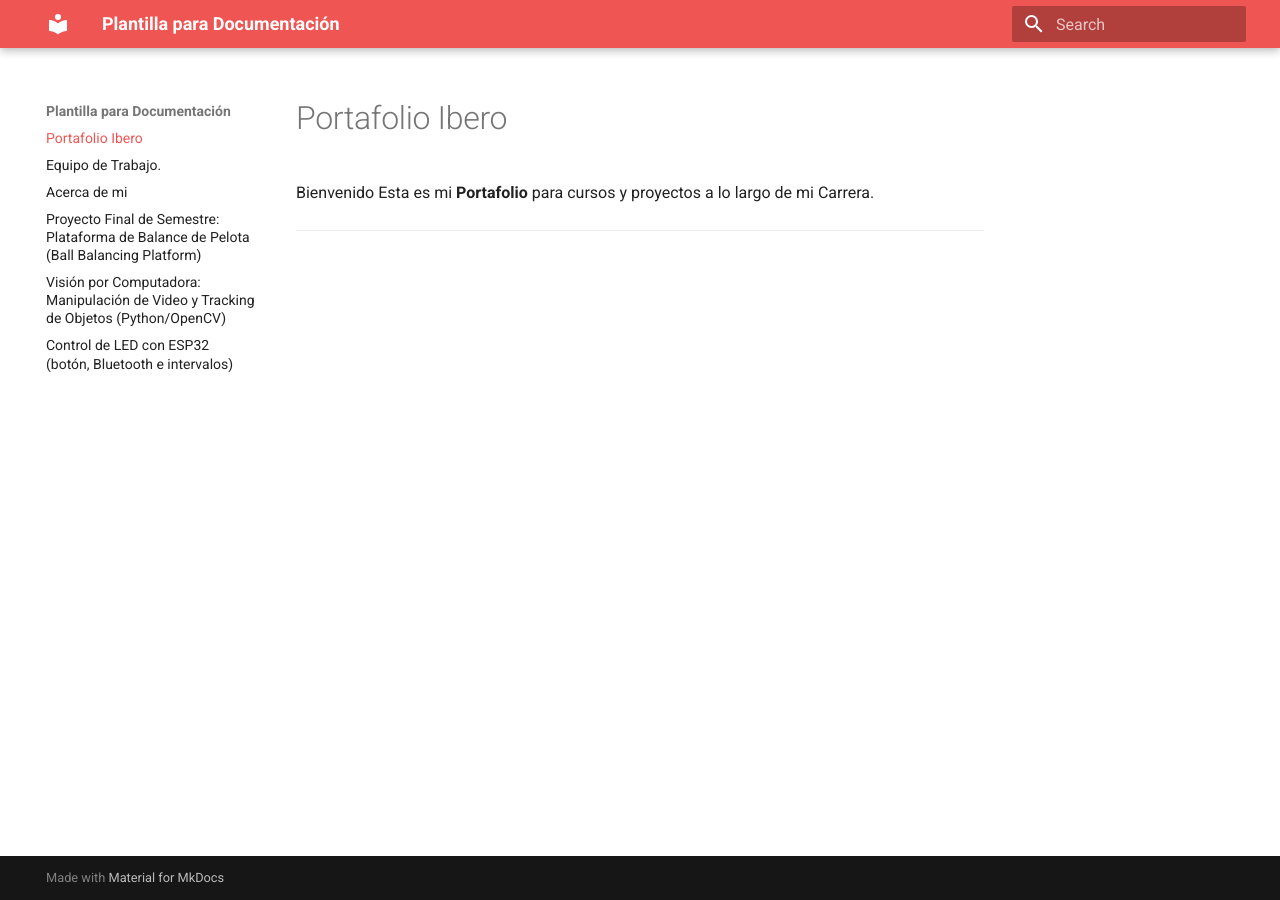
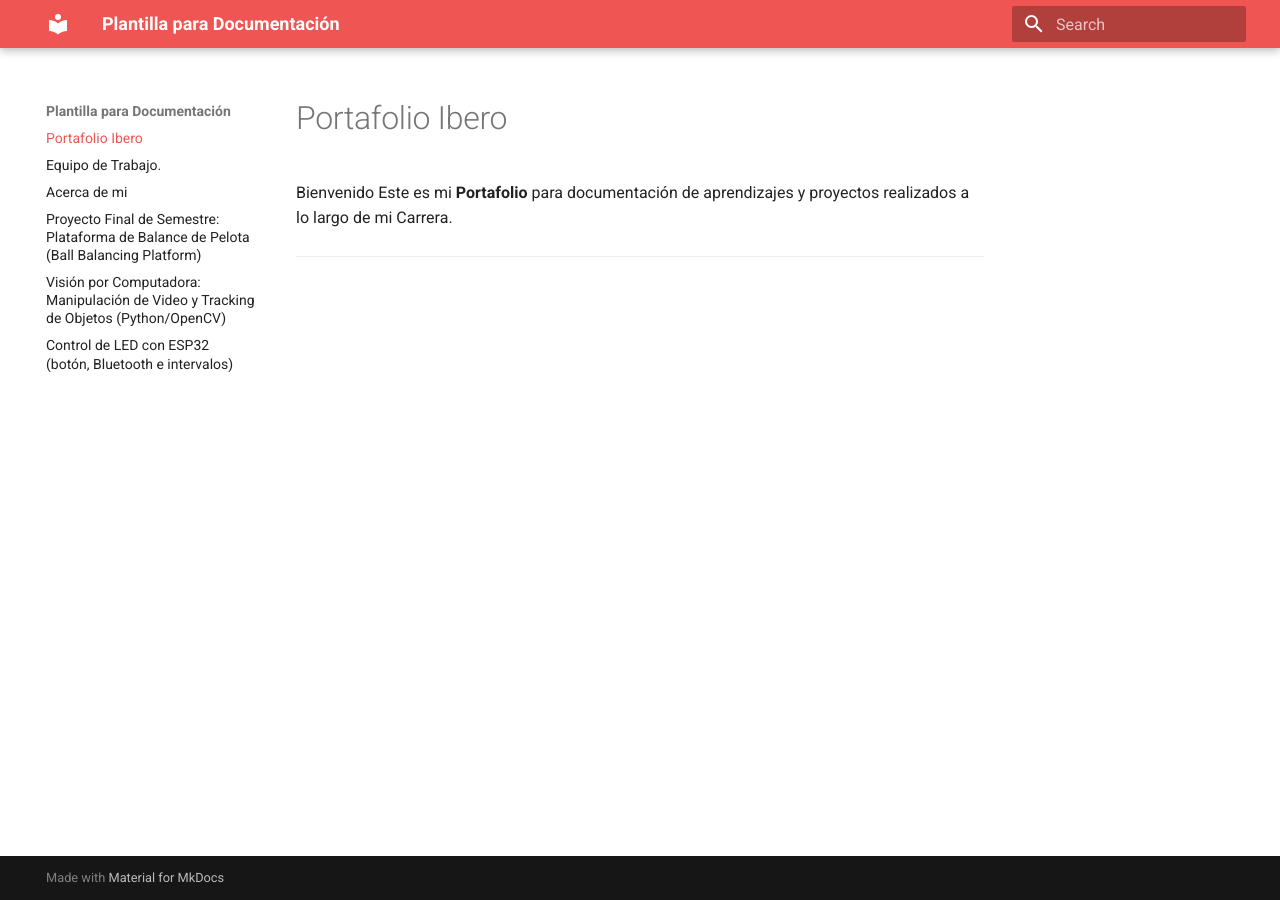
Before and after one commit to Joy-2307/Producci-n-Electr-nica-JIGR, an MkDocs documentation site: the page built from docs/index.md, in a window 1280 px wide. Built offline with MkDocs 1.6.1 and Material for MkDocs 9.7.7, drawn with Linux system fonts in a browser that asks for light colours.

Commit message:
Update index.md

```diff
--- a/docs/index.md
+++ b/docs/index.md
@@ -1,5 +1,5 @@
 # Portafolio Ibero
 
 Bienvenido
-Esta es mi **Portafolio** para cursos y proyectos a lo largo de mi Carrera.
+Este es mi **Portafolio** para documentación de aprendizajes y proyectos realizados a lo largo de mi Carrera.
 ---
```
